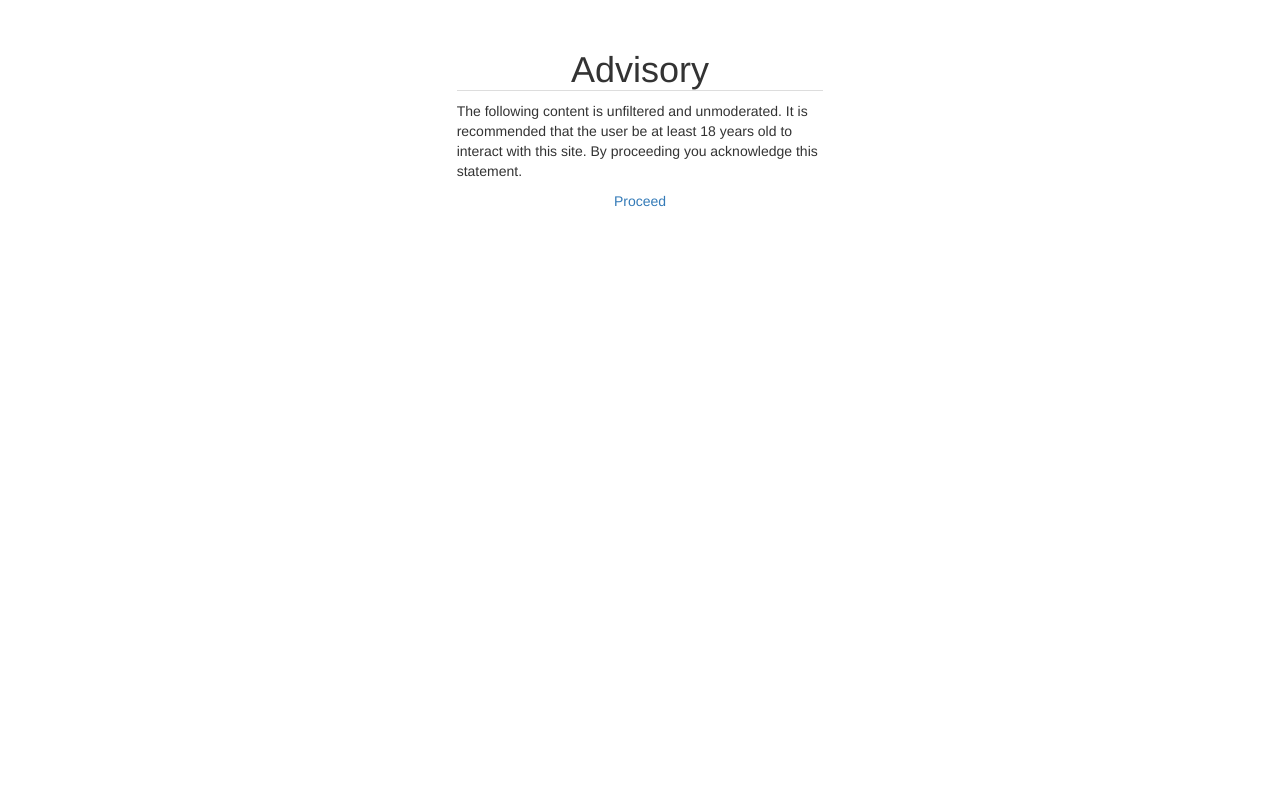
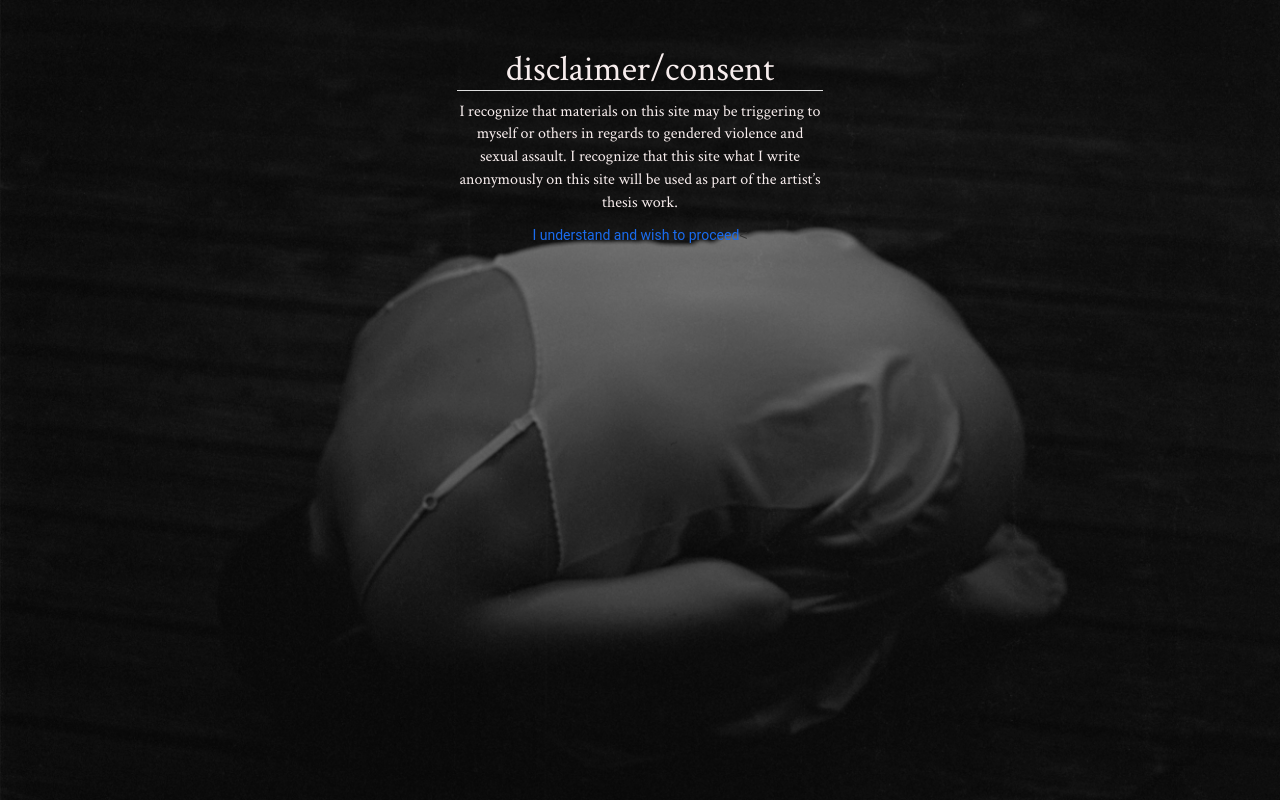
Before and after one commit to aezick/traumarite, a website: page react-tutorial/public/landing_page.html in a window 1280 px wide. Drawn offline with nearby package versions, Linux system fonts and the light colour scheme.

Commit message:
style changes round 1

```diff
--- a/react-tutorial/public/css/base.css
+++ b/react-tutorial/public/css/base.css
@@ -1,6 +1,4 @@
 body {
-  background: #fff;
-  font-family: "Helvetica Neue", Helvetica, Arial, sans-serif;
   font-size: 15px;
   line-height: 1.7;
   margin: 0;
@@ -8,16 +6,15 @@ body {
 }
 
 a {
-  color: #4183c4;
   text-decoration: none;
 }
 
 a:hover {
-  text-decoration: underline;
+  text-decoration: none;
+  border: none;
 }
 
 code {
-  background-color: #f8f8f8;
   border: 1px solid #ddd;
   border-radius: 3px;
   font-family: "Bitstream Vera Sans Mono", Consolas, Courier, monospace;
@@ -27,6 +24,7 @@ code {
 }
 
 h1, h2, h3, h4 {
+  font-family: "Crimson Text", serif;
   font-weight: bold;
   margin: 0 0 15px;
   padding: 0;
@@ -50,10 +48,37 @@ h4 {
   font-size: 1.2em;
 }
 
+
 p, ul {
   margin: 15px 0;
+  font-size: 16px;
 }
 
 ul {
   padding-left: 30px;
 }
+
+.gray-text {
+  color: #f7eded;
+  font-family: "Crimson Text", serif;
+}
+
+.intro-image {
+   background:linear-gradient(rgba(0, 0, 0, 0.55), rgba(0, 0, 0, 0.55)),
+                rgba(0,0,0,0.55) url('../static/eliza_curled.jpg');
+   background-size: 100%;
+}
+
+.enter {
+  font-family: 'Roboto', sans-serif;
+  color: #1a6cef;
+}
+
+.enter a:hover {
+  text-decoration: none;
+}
+
+.navbar-style {
+  background: white;
+  border: none;
+}
--- a/react-tutorial/public/landing_page.html
+++ b/react-tutorial/public/landing_page.html
@@ -5,15 +5,16 @@
 	  <title>Traumarite Warning</title>
 	  <link rel="stylesheet" href="/css/base.css" />
 	  <link rel="stylesheet" href="https://maxcdn.bootstrapcdn.com/bootstrap/3.3.7/css/bootstrap.min.css" integrity="sha384-BVYiiSIFeK1dGmJRAkycuHAHRg32OmUcww7on3RYdg4Va+PmSTsz/K68vbdEjh4u" crossorigin="anonymous" />
+	  <link href="https://fonts.googleapis.com/css?family=Crimson+Text" rel="stylesheet">
 	</head>
-	<body>
+	<body class="intro-image">
 		<div class="container-fluid">
 			<div class="col-md-4"></div>
 			<div class="col-md-4">
-				<h1 class="text-center">Advisory</h1>
-				<p>The following content is unfiltered and unmoderated. It is recommended that the user be at least 18 years old to interact with this site. By proceeding you acknowledge this statement.</p>
+				<h1 class="text-center gray-text">disclaimer/consent</h1>
+				<p class="text-center gray-text"> I recognize that materials on this site may be triggering to myself or others in regards to gendered violence and sexual assault. I recognize that this site what I write anonymously on this site will be used as part of the artist’s thesis work. </p>
 				<div class="text-center">
-					<a href="/rite/" title="Link to the main site">Proceed</a>
+					<a href="/rite/" title="Link to the main site" class="enter">I understand and wish to proceed</a><
 				</div>
 			</div>
 		</div>
```
Also changed, not shown: react-tutorial/public/index.html (+3 -3 lines), react-tutorial/public/static/crib_full.png (added), react-tutorial/public/static/crib_icon.png (added), react-tutorial/public/static/eliza_curled.jpg (added), react-tutorial/public/static/wood background.jpg (added).
